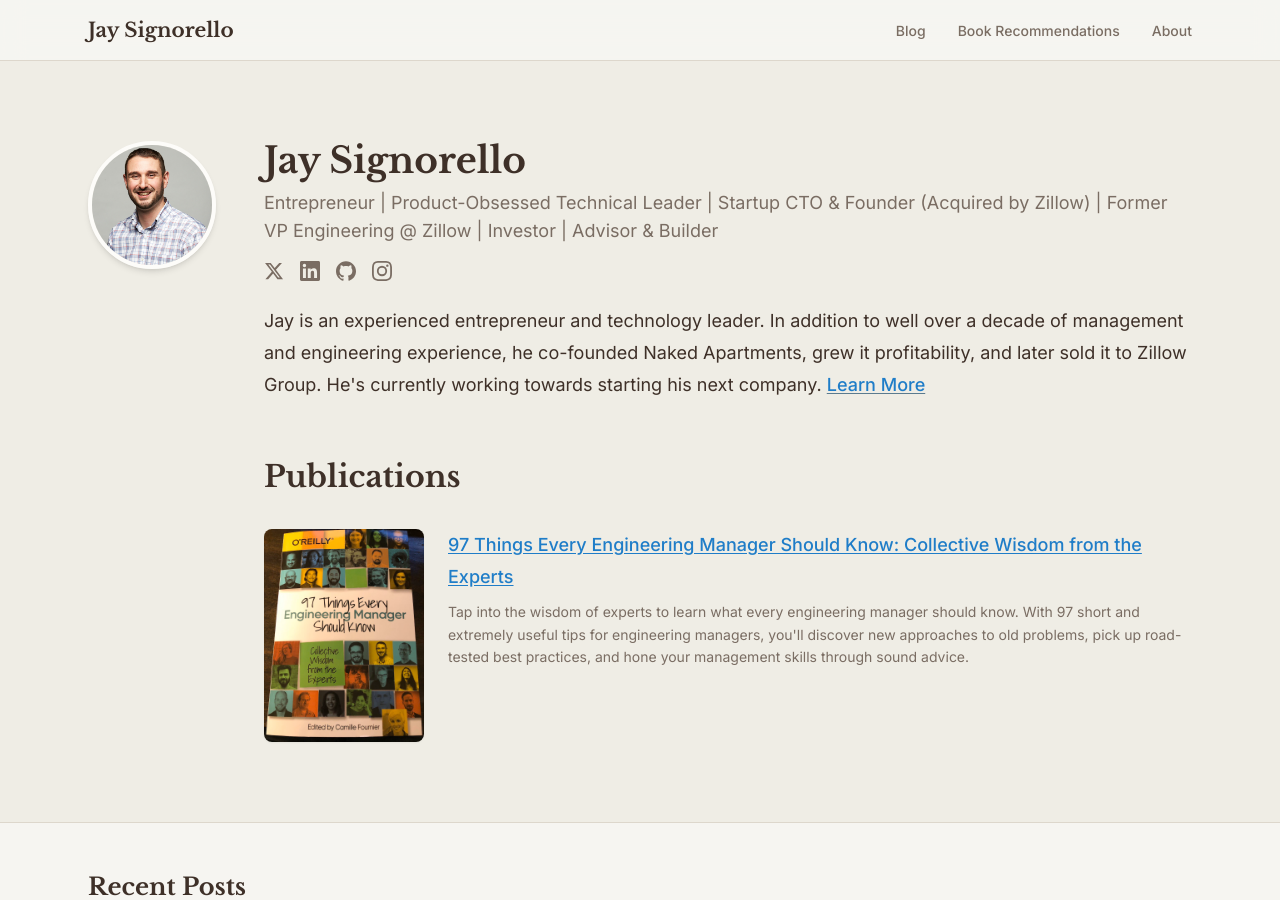
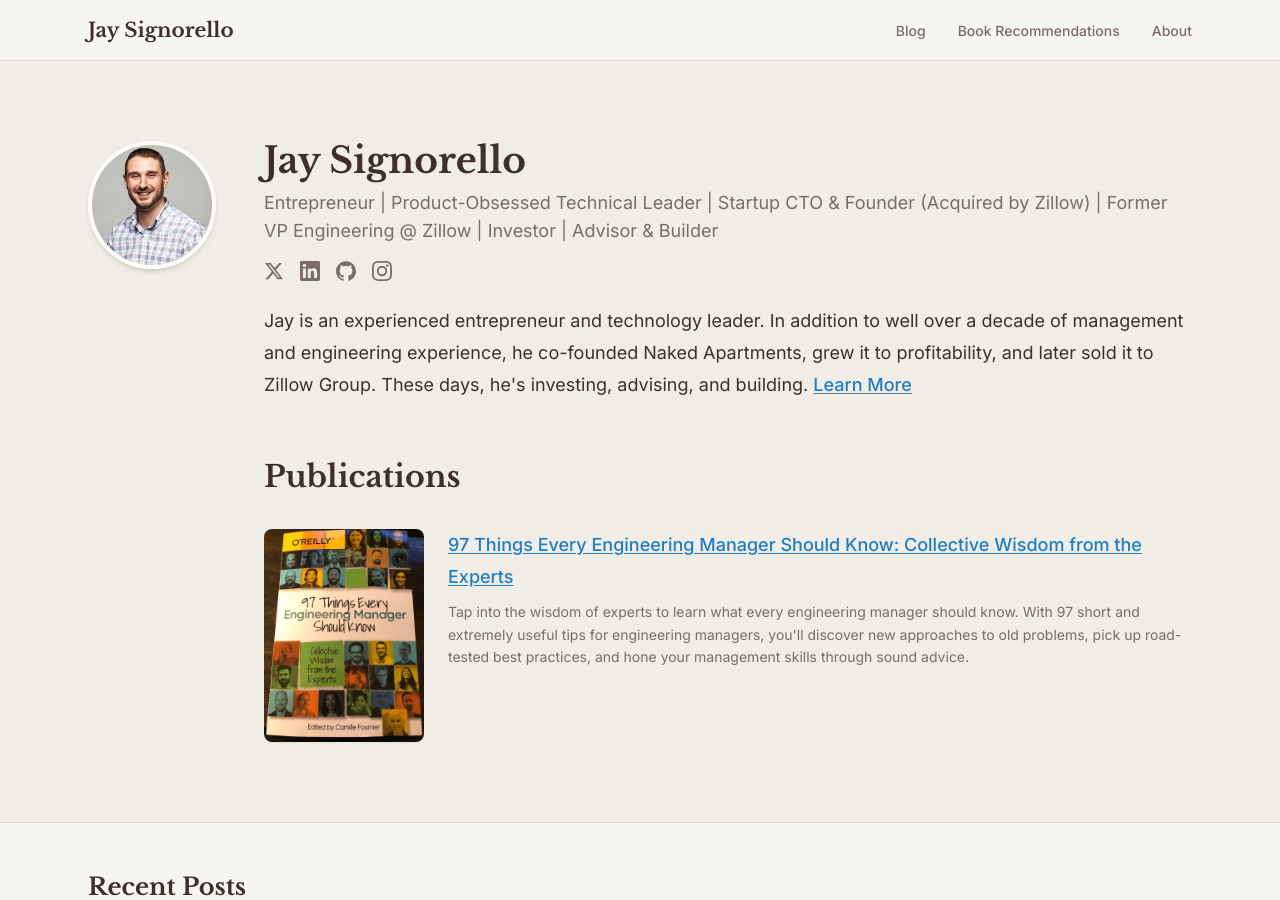
Before and after one commit to jaysignorello/jaysignorello.com, a Jekyll site: the page built from index.html, in a window 1280 px wide and 900 px high. Built offline with Jekyll 4.4.1, drawn with Linux system fonts in a browser that asks for light colours; the list of posts is cut into pages by our own code.

Commit message:
Update intro copy

```diff
--- a/index.html
+++ b/index.html
@@ -4,8 +4,8 @@ layout: home
 
 <p>
   Jay is an experienced entrepreneur and technology leader. In addition to well over a decade of management and engineering experience, he co-founded Naked Apartments,
-  grew it profitability, and later sold it to Zillow Group.
-  He's currently working towards starting his next company. <a class="text-accent-dark hover:text-accent font-medium underline underline-offset-2" href="/about/">Learn More</a>
+  grew it to profitability, and later sold it to Zillow Group.
+  These days, he's investing, advising, and building. <a class="text-accent-dark hover:text-accent font-medium underline underline-offset-2" href="/about/">Learn More</a>
 </p>
 
 <h2>Publications</h2>
```
